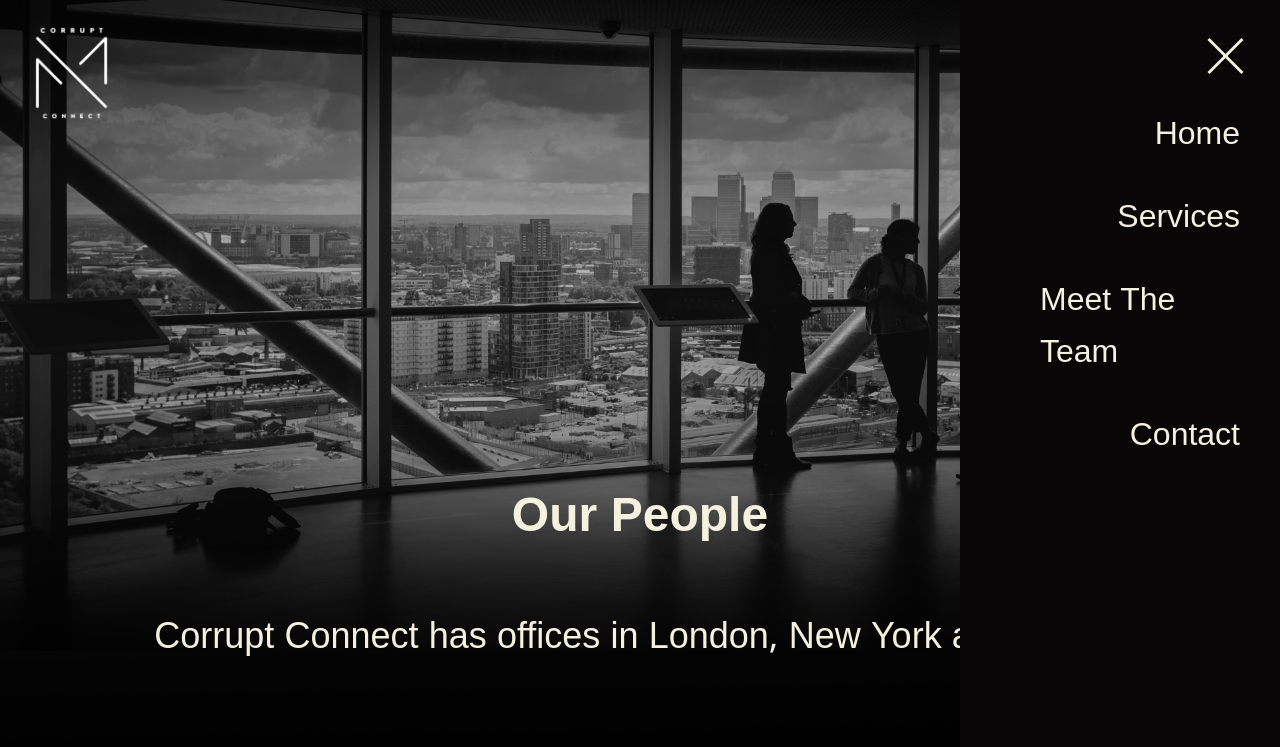
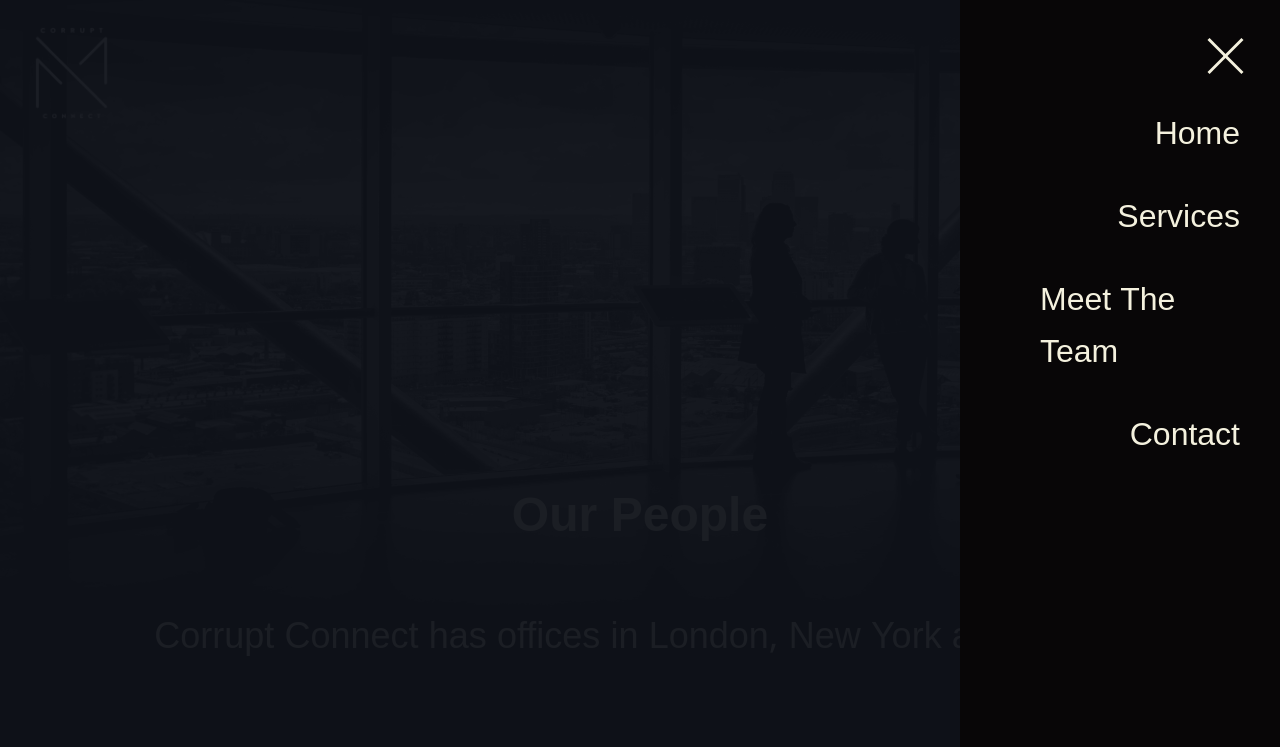
Before and after one commit to fac31/Lucy-and-Cat-Agency, a plain HTML site: page about.html in a window 1280 px wide. Both pictures are taken after a click on the element 1224 px from the left and 48 px from the top of the page. Shown: the top 747 px of the page. Drawn offline with nearby package versions, Linux system fonts and the light colour scheme.

Commit message:
Add transparent background across all pages.

```diff
--- a/about.html
+++ b/about.html
@@ -42,6 +42,9 @@
         </nav>
 
     </header>
+
+    <div class="transparent-bg"></div>
+
 
 <section class="meet-the-team" id="teampage">
     <h1 class="about__title">Our People</h1>
--- a/script.js
+++ b/script.js
@@ -27,7 +27,7 @@ const openNav = () => {
     openNavBtn.classList.add('hide')
     // body.classList.add('nav__open')
     transparentBg.style.display = 'block'
-    transparentBg.style.opacity = '0.9'
+    transparentBg.style.opacity = '0.95'
     navIsOpen = true
 }
 openNavBtn.addEventListener('click', openNav)
--- a/style.css
+++ b/style.css
@@ -33,9 +33,6 @@ body {
     font-family: var(--ff-primary);
     font-size: var(--fs-body);
     line-height: 1.6;
-    /* transition: opacity 3s ease-in-out;
-    opacity: 0.5;
-    background-color: #080607; */
 }
 
 section {
@@ -164,7 +161,6 @@ h3 {
     display: none;
 }
 .nav__open {
-    /* background-color: #080607; */
     transition: opacity 3s ease-in-out;
     opacity: 0.5;
 }
@@ -177,7 +173,7 @@ h3 {
     margin: 0;
     padding: 0;
     top: 0;
-    background-color: #010014;
+    background-color: #0f121a;
     opacity: 0;
 }
 
```
Also changed, not shown: contact.html (+3 -0 lines), services.html (+3 -0 lines).
